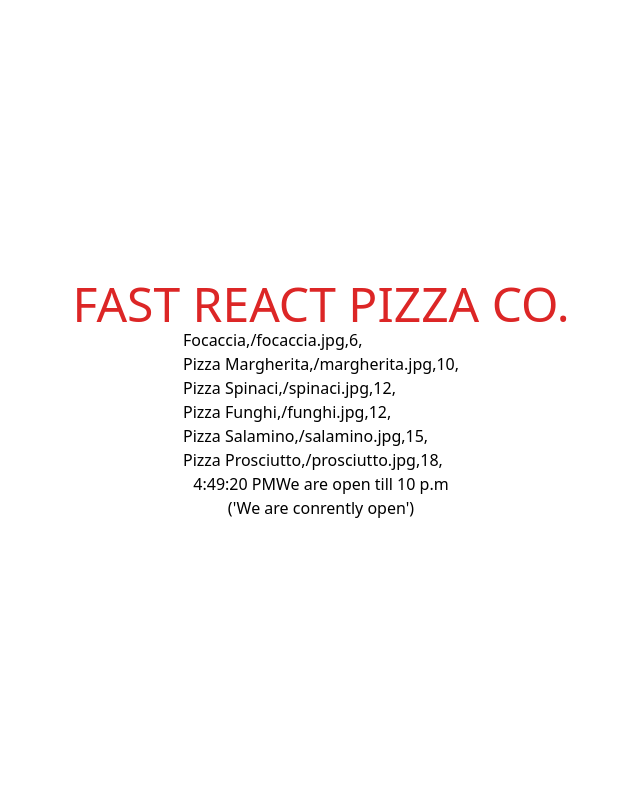
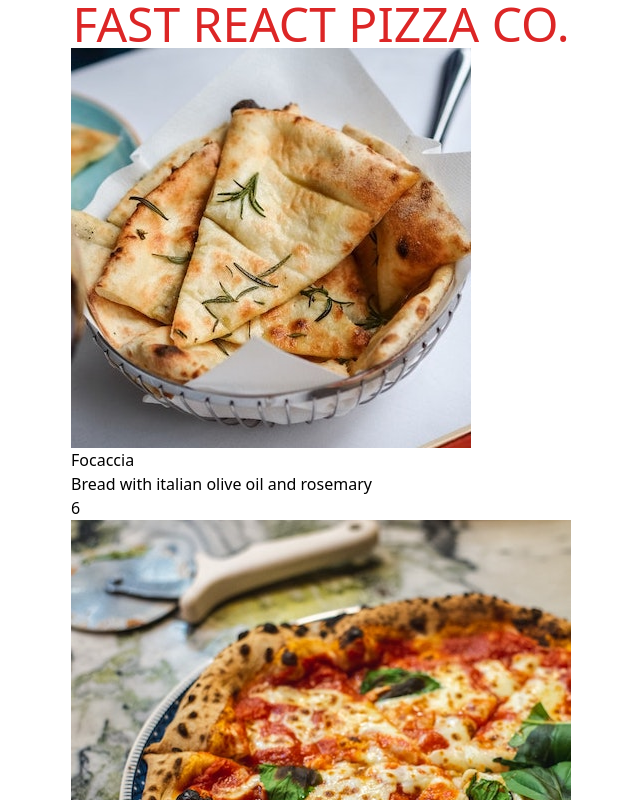
Before and after one commit to Majkan1/Single-Pizza-Menu, a React (Vite) app in the folder vite-project/: page / in a window 1280 px wide. Shown: the top 800 px of the page, without its empty margins (319-959 px from the left). Built offline with nearby package versions, Linux system fonts and the light colour scheme.

Commit message:
feat:Add proper img import and show in proper order.

```diff
--- a/vite-project/src/App.tsx
+++ b/vite-project/src/App.tsx
@@ -79,7 +79,15 @@ function Menu({pizza}:MenuProps){
   return(
     <div>
       {pizza.map((item,index)=>(
-        <p key = {index}>{item.name},{item.photoName},{item.price},{item.soldOut}</p>
+        <div key = {index}>
+          <img
+            src = {`${import.meta.env.BASE_URL}${item.photoName.replace(/^\//, "")}`}
+            alt = {item.name}
+          />
+          <p>{item.name}</p>
+          <p>{item.ingredients}</p>
+          <p>{item.price}</p>
+        </div>
       ))}
     </div>
   )
```
